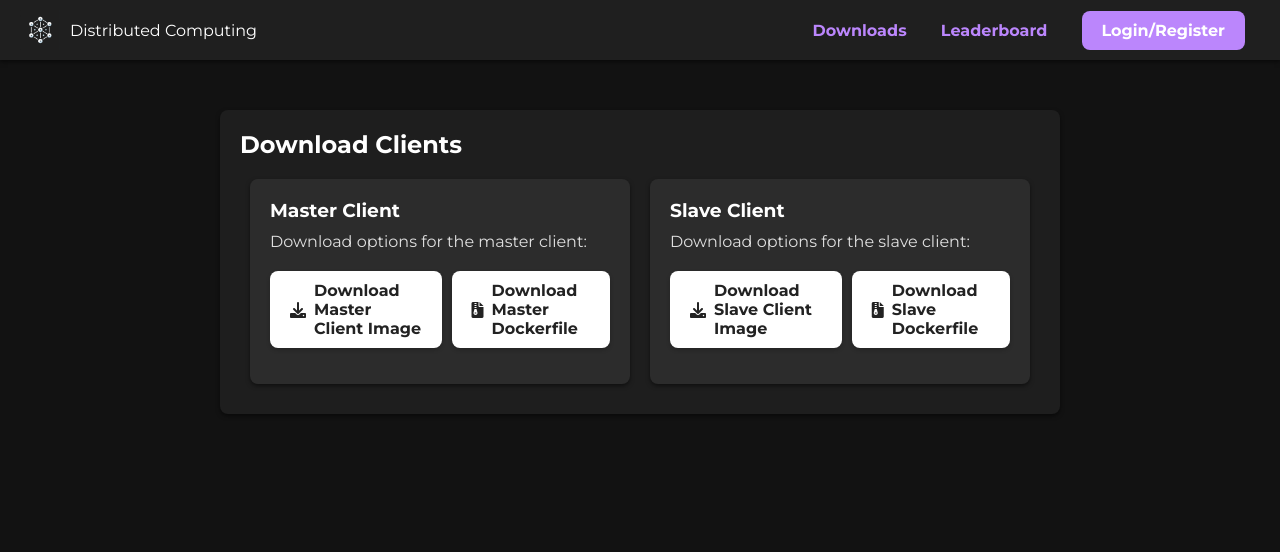
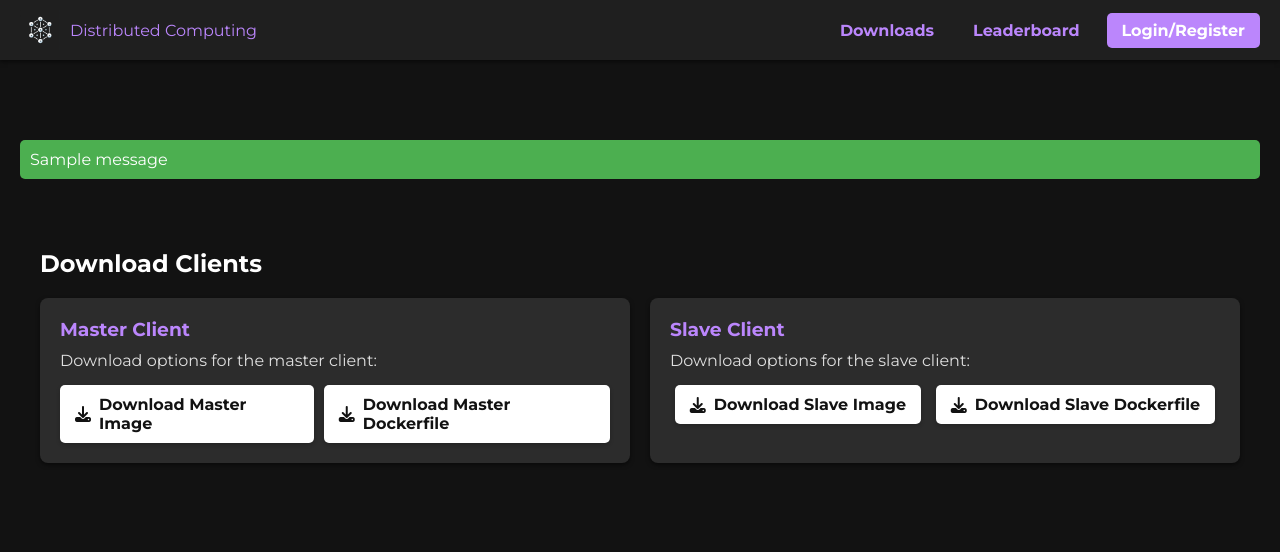
Before and after one commit to ErnestaLim/cloud-resource-pooling, a Flask app: page /downloads in a window 1280 px wide. Shown: the top 552 px of the page. Run offline with Flask 3, Linux system fonts and the light colour scheme; tables that the repository leaves empty or names only in its code hold one stand-in row (values such as "Sample post"); one stand-in notice (Sample message) is shown; some libraries are stand-ins or nearby versions.

Commit message:
restructured templates, register, login and logout functions working

```diff
--- a/website/app.py
+++ b/website/app.py
@@ -1,26 +1,76 @@
-from flask import Flask, render_template, send_file
+from flask import Flask, render_template, request, redirect, url_for, flash, send_file
+from flask_login import LoginManager, UserMixin, login_user, login_required, logout_user, current_user
+from werkzeug.security import generate_password_hash, check_password_hash
+import mysql.connector
+from dotenv import load_dotenv
+import os
 import random
 
+# Load environment variables
+load_dotenv()
+
+# Flask app initialization
 app = Flask(__name__)
+app.secret_key = os.getenv('SECRET_KEY')
 
-# Generate random leaderboard data
+# Database configuration
+db_config = {
+    'user': os.getenv('DB_USER', 'root'),
+    'password': os.getenv('DB_PASSWORD', ''),
+    'host': os.getenv('DB_HOST', 'localhost'),
+    'database': os.getenv('DB_NAME', 'G24_Cloud_Project_DB')
+}
+
+# Initialize Flask-Login
+login_manager = LoginManager()
+login_manager.init_app(app)
+login_manager.login_view = 'login'
+
+# User model for Flask-Login
 
 
-def generate_leaderboard_data():
-    applications = ['App1', 'App2', 'App3', 'App4', 'App5']
-    data = []
-    for app in applications:
-        data.append({
-            'application': app,
-            'average': round(random.uniform(70, 100), 2),
-            'ifeval': round(random.uniform(70, 100), 2),
-            'bbh': round(random.uniform(70, 100), 2),
-            'math_lvl_5': round(random.uniform(70, 100), 2),
-            'gpqa': round(random.uniform(70, 100), 2),
-            'musr': round(random.uniform(70, 100), 2),
-            'mmlu_pro': round(random.uniform(70, 100), 2)
-        })
-    return data
+class User(UserMixin):
+    def __init__(self, id, email, password):
+        self.id = id
+        self.email = email
+        self.password = password
+
+    @staticmethod
+    def get_user_by_email(email):
+        connection = get_db_connection()
+        cursor = connection.cursor(dictionary=True)
+        cursor.execute("SELECT * FROM User WHERE user_email = %s", (email,))
+        user_data = cursor.fetchone()
+        cursor.close()
+        connection.close()
+        if user_data:
+            return User(user_data['user_id'], user_data['user_email'], user_data['user_password'])
+        return None
+
+
+@login_manager.user_loader
+def load_user(user_id):
+    connection = get_db_connection()
+    cursor = connection.cursor(dictionary=True)
+    cursor.execute("SELECT * FROM User WHERE user_id = %s", (user_id,))
+    user_data = cursor.fetchone()
+    cursor.close()
+    connection.close()
+    if user_data:
+        return User(user_data['user_id'], user_data['user_email'], user_data['user_password'])
+    return None
+
+
+# Database connection helper function
+
+
+def get_db_connection():
+    try:
+        connection = mysql.connector.connect(**db_config)
+        return connection
+    except mysql.connector.Error as err:
+        print(f"Database connection error: {err}")
+        return None
 
 # Route for the index page
 
@@ -41,29 +91,104 @@ def downloads():
 
 @app.route('/leaderboard')
 def leaderboard():
-    data = generate_leaderboard_data()
+    connection = get_db_connection()
+    if not connection:
+        flash('Unable to connect to the database.', 'danger')
+        return redirect(url_for('index'))
+
+    cursor = connection.cursor(dictionary=True)
+    try:
+        cursor.execute(
+            "SELECT app_name, app_avg, app_ifeval, app_bbh, app_mathlvl5, app_gpqa, app_musr, app_mmlupro FROM Application"
+        )
+        data = cursor.fetchall()
+    except mysql.connector.Error as err:
+        flash(f'Database error: {err}', 'danger')
+        data = []
+    finally:
+        cursor.close()
+        connection.close()
+
     return render_template('leaderboard.html', data=data)
-
-# Route to handle file downloads
-
-
-@app.route('/download-file/<filename>')
-def download_file(filename):
-    return send_file(filename, as_attachment=True)
 
 # Route for the login page
 
 
-@app.route('/login')
+@app.route('/login', methods=['GET', 'POST'])
 def login():
+    if request.method == 'POST':
+        email = request.form['email']
+        password = request.form['password']
+        user = User.get_user_by_email(email)
+
+        if user and check_password_hash(user.password, password):
+            login_user(user)
+            flash('Login successful!', 'success')
+            return redirect(url_for('index'))
+        else:
+            flash('Invalid email or password.', 'danger')
+
     return render_template('login.html')
+
 
 # Route for the register page
 
 
-@app.route('/register')
+@app.route('/register', methods=['GET', 'POST'])
 def register():
+    if request.method == 'POST':
+        username = request.form['username']
+        email = request.form['email']
+        password = request.form['password']
+
+        if not email or not password:
+            flash('Email and password are required.', 'danger')
+            return redirect(url_for('register'))
+
+        hashed_password = generate_password_hash(
+            password, method='pbkdf2:sha256')
+
+        connection = get_db_connection()
+        if not connection:
+            flash('Unable to connect to the database.', 'danger')
+            return redirect(url_for('register'))
+
+        cursor = connection.cursor()
+        try:
+            # Check if username is provided and if it is unique
+            if username:
+                cursor.execute(
+                    "SELECT user_name FROM User WHERE user_name = %s", (username,))
+                if cursor.fetchone():
+                    flash('Username is already taken.', 'danger')
+                    return redirect(url_for('register'))
+
+            # Insert user into the database
+            cursor.execute(
+                "INSERT INTO User (user_name, user_email, user_password) VALUES (%s, %s, %s)",
+                (username if username else None, email, hashed_password)
+            )
+            connection.commit()
+            flash('Registration successful! Please log in.', 'success')
+            return redirect(url_for('login'))
+        except mysql.connector.Error as err:
+            flash(f'Database error: {err}', 'danger')
+        finally:
+            cursor.close()
+            connection.close()
+
     return render_template('register.html')
+
+
+# Route for the logout page
+
+
+@app.route('/logout')
+@login_required
+def logout():
+    logout_user()
+    flash('You have been logged out.', 'info')
+    return redirect(url_for('login'))
 
 
 if __name__ == '__main__':
--- a/website/requirements.txt
+++ b/website/requirements.txt
@@ -1 +1,3 @@
 Flask==3.0.3
+Flask-Login==0.6.3
+Werkzeug==3.0.0
--- a/website/static/styles.css
+++ b/website/static/styles.css
@@ -1,3 +1,4 @@
+/* General body styling */
 body {
   font-family: "Montserrat", sans-serif;
   margin: 0;
@@ -6,16 +7,17 @@ body {
   color: #e0e0e0;
 }
 
+/* Navbar container */
 header {
+  display: flex;
+  justify-content: space-between;
+  align-items: center;
   background-color: #1f1f1f;
-  color: #ffffff;
   padding: 10px 20px;
-  display: flex;
-  align-items: center;
-  justify-content: space-between;
   box-shadow: 0 2px 4px rgba(0, 0, 0, 0.5);
 }
 
+/* Logo section aligned to the left */
 .logo {
   display: flex;
   align-items: center;
@@ -25,7 +27,7 @@ header {
   display: flex;
   align-items: center;
   text-decoration: none;
-  color: inherit;
+  color: #bb86fc;
 }
 
 .logo img {
@@ -33,38 +35,73 @@ header {
   margin-right: 10px;
 }
 
+/* Navbar items aligned to the right */
+nav {
+  display: flex;
+  gap: 15px;
+}
+
 nav a {
   color: #bb86fc;
   text-decoration: none;
-  margin: 0 15px;
+  padding: 8px 12px;
   font-weight: bold;
+  border-radius: 5px;
+  transition: background-color 0.3s, color 0.3s;
 }
 
 nav a:hover {
-  text-decoration: underline;
+  background-color: #bb86fc;
+  color: #121212;
 }
 
 .login-button {
   background-color: #bb86fc;
   color: #ffffff;
-  padding: 10px 20px;
-  border-radius: 8px;
+  padding: 8px 15px;
+  border-radius: 5px;
   text-decoration: none;
   font-weight: bold;
-  margin-left: 15px;
+  transition: background-color 0.3s, color 0.3s;
 }
 
 .login-button:hover {
   background-color: #9b6fc2;
+  color: #ffffff;
 }
 
+/* Responsive design for smaller screens */
+@media (max-width: 768px) {
+  header {
+    flex-direction: column;
+    align-items: flex-start;
+  }
+
+  nav {
+    flex-direction: column;
+    align-items: flex-start;
+    width: 100%;
+  }
+
+  nav a,
+  .login-button {
+    margin: 5px 0;
+    width: 100%;
+    text-align: center;
+  }
+
+  .logo {
+    justify-content: center;
+    width: 100%;
+    margin-bottom: 10px;
+  }
+}
+
+/* Content container styling */
 .content {
-  max-width: 800px;
+  max-width: 1400px;
   margin: 50px auto;
   padding: 20px;
-  background-color: #1e1e1e;
-  border-radius: 8px;
-  box-shadow: 0 2px 4px rgba(0, 0, 0, 0.5);
 }
 
 h2,
@@ -77,57 +114,50 @@ p {
   margin: 0 0 20px;
 }
 
-.download-container {
-  display: flex;
-  justify-content: space-between;
+/* Flash messages styling */
+.flashes {
+  list-style-type: none;
+  padding: 0;
+  margin: 10px 0;
 }
 
-.download-client {
-  flex: 1;
-  margin: 10px;
-  padding: 20px;
-  background-color: #2c2c2c;
-  border-radius: 8px;
-  box-shadow: 0 2px 4px rgba(0, 0, 0, 0.5);
+.flashes li {
+  margin: 5px 0;
+  padding: 10px;
+  border-radius: 5px;
 }
 
-.download-client ul {
-  list-style: none;
-  padding: 0;
-  display: flex;
-  gap: 10px;
-  justify-content: space-evenly;
+.flashes li.success {
+  background-color: #4caf50;
+  color: white;
 }
 
-.download-link {
-  display: inline-flex;
-  align-items: center;
-  padding: 10px 20px;
-  background-color: #ffffff;
-  color: #222222;
-  border-radius: 8px;
-  text-decoration: none;
-  font-weight: bold;
-  box-shadow: 0 2px 4px rgba(0, 0, 0, 0.2);
-  transition: background-color 0.3s;
+.flashes li.danger {
+  background-color: #f44336;
+  color: white;
 }
 
-.download-link i {
-  margin-right: 8px;
+.flashes li.info {
+  background-color: #2196f3;
+  color: white;
 }
 
-.download-link:hover {
-  background-color: #f0f0f0;
+.flashes li.warning {
+  background-color: #ff9800;
+  color: white;
 }
 
+/* Form styling */
 form {
   display: flex;
   flex-direction: column;
   gap: 15px;
+  margin: 20px 0;
 }
 
 input[type="email"],
-input[type="password"] {
+input[type="password"],
+input[type="text"] {
   padding: 10px;
   border-radius: 5px;
   border: 1px solid #ccc;
@@ -143,16 +173,18 @@ button {
   border-radius: 8px;
   cursor: pointer;
   font-weight: bold;
+  transition: background-color 0.3s;
 }
 
 button:hover {
   background-color: #9b6fc2;
 }
 
+/* Table styling */
 table {
   width: 100%;
   border-collapse: collapse;
-  margin-top: 10px;
+  margin-top: 20px;
 }
 
 th,
@@ -166,3 +198,82 @@ th {
   background-color: #2c2c2c;
   color: #ffffff;
 }
+
+/* Download container styling */
+.download-container {
+  display: flex;
+  justify-content: space-between;
+  gap: 20px;
+  margin-top: 20px;
+}
+
+.download-client {
+  flex: 1 1 45%;
+  padding: 20px;
+  background-color: #2c2c2c;
+  border-radius: 8px;
+  box-shadow: 0 2px 4px rgba(0, 0, 0, 0.5);
+}
+
+.download-client h3 {
+  margin-bottom: 10px;
+  color: #bb86fc;
+  text-align: left;
+}
+
+.download-client p {
+  margin-bottom: 15px;
+  color: #e0e0e0;
+  text-align: left;
+}
+
+.button-group {
+  display: flex;
+  justify-content: space-evenly;
+  gap: 10px;
+}
+
+.download-link {
+  display: inline-flex;
+  align-items: center;
+  padding: 10px 15px;
+  background-color: #ffffff;
+  color: #121212;
+  border-radius: 5px;
+  text-decoration: none;
+  font-weight: bold;
+  box-shadow: 0 2px 4px rgba(0, 0, 0, 0.2);
+  transition: background-color 0.3s, color 0.3s;
+}
+
+.download-link i {
+  margin-right: 8px;
+}
+
+.download-link:hover {
+  background-color: #f0f0f0;
+  color: #121212;
+}
+
+/* Responsive design */
+@media (max-width: 768px) {
+  .download-container {
+    flex-direction: column;
+    align-items: center;
+  }
+
+  .download-client {
+    width: 100%;
+  }
+
+  .button-group {
+    flex-direction: column;
+    align-items: stretch;
+  }
+
+  .download-link {
+    width: 100%;
+    text-align: center;
+    margin-top: 5px;
+  }
+}
--- /dev/null
+++ b/website/templates/base.html
@@ -0,0 +1,62 @@
+<!DOCTYPE html>
+<html lang="en">
+  <head>
+    <meta charset="UTF-8" />
+    <title>{% block title %}{% endblock %}</title>
+    <link
+      rel="stylesheet"
+      href="{{ url_for('static', filename='styles.css') }}"
+    />
+    <link
+      rel="stylesheet"
+      href="https://cdnjs.cloudflare.com/ajax/libs/font-awesome/6.6.0/css/all.min.css"
+      integrity="sha512-Kc323vGBEqzTmouAECnVceyQqyqdsSiqLQISBL29aUW4U/M7pSPA/gEUZQqv1cwx4OnYxTxve5UMg5GT6L4JJg=="
+      crossorigin="anonymous"
+      referrerpolicy="no-referrer"
+    />
+    <link rel="preconnect" href="https://fonts.googleapis.com" />
+    <link rel="preconnect" href="https://fonts.gstatic.com" crossorigin />
+    <link
+      href="https://fonts.googleapis.com/css2?family=Montserrat:ital,wght@0,100..900;1,100..900&display=swap"
+      rel="stylesheet"
+    />
+  </head>
+  <body>
+    <header>
+      <div class="logo">
+        <a href="{{ url_for('index') }}" class="logo-link">
+          <img
+            src="{{ url_for('static', filename='assets/logo.webp') }}"
+            alt="Logo"
+          />
+          <span>Distributed Computing</span>
+        </a>
+      </div>
+      <nav>
+        {% if current_user.is_authenticated %}
+        <!-- Navbar for logged-in users -->
+        <a href="{{ url_for('index') }}">Home</a>
+        <a href="{{ url_for('downloads') }}">Downloads</a>
+        <a href="{{ url_for('leaderboard') }}">Leaderboard</a>
+        <a href="{{ url_for('logout') }}" class="login-button">Logout</a>
+        {% else %}
+        <!-- Navbar for non-logged-in users -->
+        <a href="{{ url_for('downloads') }}">Downloads</a>
+        <a href="{{ url_for('leaderboard') }}">Leaderboard</a>
+        <a href="{{ url_for('login') }}" class="login-button">Login/Register</a>
+        {% endif %}
+      </nav>
+    </header>
+
+    <div class="content">
+      {% with messages = get_flashed_messages(with_categories=true) %} {% if
+      messages %}
+      <ul class="flashes">
+        {% for category, message in messages %}
+        <li class="{{ category }}">{{ message }}</li>
+        {% endfor %}
+      </ul>
+      {% endif %} {% endwith %} {% block content %}{% endblock %}
+    </div>
+  </body>
+</html>
--- a/website/templates/components/nav.html
+++ /dev/null
@@ -1,16 +0,0 @@
-<header>
-  <div class="logo">
-    <a href="{{ url_for('index') }}" class="logo-link">
-      <img
-        src="{{ url_for('static', filename='assets/logo.webp') }}"
-        alt="Logo"
-      />
-      <span>Distributed Computing</span>
-    </a>
-  </div>
-  <nav>
-    <a href="{{ url_for('downloads') }}">Downloads</a>
-    <a href="{{ url_for('leaderboard') }}">Leaderboard</a>
-    <a href="{{ url_for('login') }}" class="login-button">Login/Register</a>
-  </nav>
-</header>
--- a/website/templates/downloads.html
+++ b/website/templates/downloads.html
@@ -1,77 +1,52 @@
-<!DOCTYPE html>
-<html lang="en">
-  <head>
-    <meta charset="UTF-8" />
-    <title>Download Clients</title>
-    <link
-      rel="stylesheet"
-      type="text/css"
-      href="{{ url_for('static', filename='styles.css') }}"
-    />
-    <link
-      href="https://fonts.googleapis.com/css2?family=Montserrat:wght@400;500;700&display=swap"
-      rel="stylesheet"
-    />
-    <link
-      rel="stylesheet"
-      href="https://cdnjs.cloudflare.com/ajax/libs/font-awesome/6.0.0-beta3/css/all.min.css"
-    />
-  </head>
-  <body>
-    {% include 'components/nav.html' %}
-
+{% extends 'base.html' %} {% block title %}Download Clients{% endblock %} {%
+block content %}
 <div class="content">
   <h2>Download Clients</h2>
+
   <div class="download-container">
-        <section class="download-client">
+    <!-- Master Client Section -->
+    <div class="download-client">
       <h3>Master Client</h3>
       <p>Download options for the master client:</p>
-          <ul>
-            <li>
+      <div class="button-group">
         <a
           href="https://hello-wld-bucket.s3.ap-southeast-1.amazonaws.com/sit-distibuted-master.tar"
           class="download-link"
           download
         >
-                <i class="fas fa-download"></i> Download Master Client Image
+          <i class="fas fa-download"></i> Download Master Image
         </a>
-            </li>
-            <li>
         <a
           href="https://hello-wld-bucket.s3.ap-southeast-1.amazonaws.com/Master.zip"
           class="download-link"
           download
         >
-                <i class="fas fa-file-archive"></i> Download Master Dockerfile
+          <i class="fas fa-download"></i> Download Master Dockerfile
         </a>
-            </li>
-          </ul>
-        </section>
-        <section class="download-client">
+      </div>
+    </div>
+
+    <!-- Slave Client Section -->
+    <div class="download-client">
       <h3>Slave Client</h3>
       <p>Download options for the slave client:</p>
-          <ul>
-            <li>
+      <div class="button-group">
         <a
           href="https://hello-wld-bucket.s3.ap-southeast-1.amazonaws.com/sit-distributed-slave.tar"
           class="download-link"
           download
         >
-                <i class="fas fa-download"></i> Download Slave Client Image
+          <i class="fas fa-download"></i> Download Slave Image
         </a>
-            </li>
-            <li>
         <a
           href="https://hello-wld-bucket.s3.ap-southeast-1.amazonaws.com/Slave.zip"
           class="download-link"
           download
         >
-                <i class="fas fa-file-archive"></i> Download Slave Dockerfile
+          <i class="fas fa-download"></i> Download Slave Dockerfile
         </a>
-            </li>
-          </ul>
-        </section>
       </div>
     </div>
-  </body>
-</html>
+  </div>
+</div>
+{% endblock %}
```
Also changed, not shown: website/templates/components/leaderboard_table.html (+8 -8 lines), website/templates/index.html (+3 -20 lines), website/templates/leaderboard.html (+3 -20 lines), website/templates/login.html (+5 -19 lines), website/templates/register.html (+8 -25 lines), website/README.md (added), 1 other file. Lines whose indentation alone changed are shown as unchanged.
